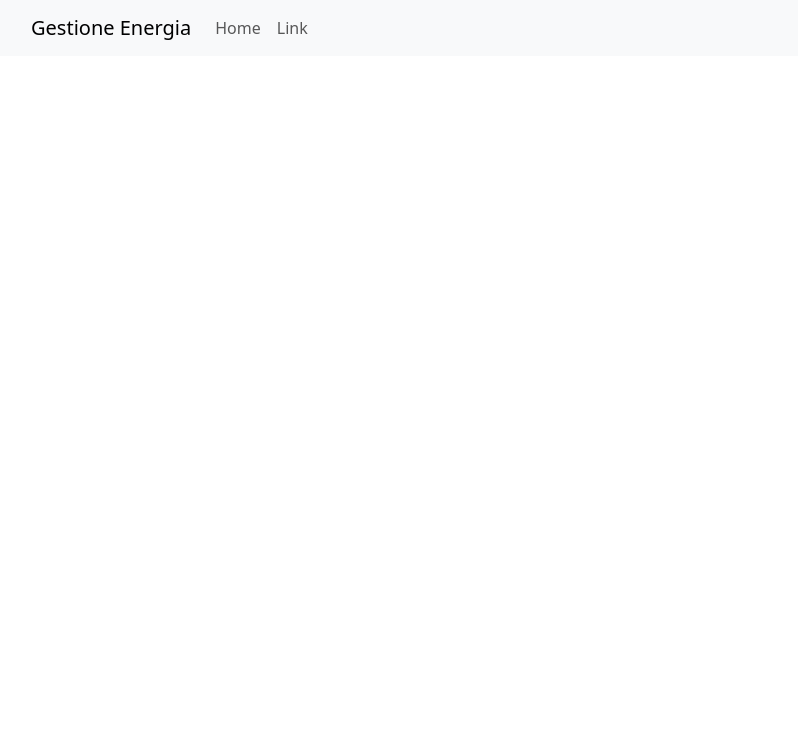
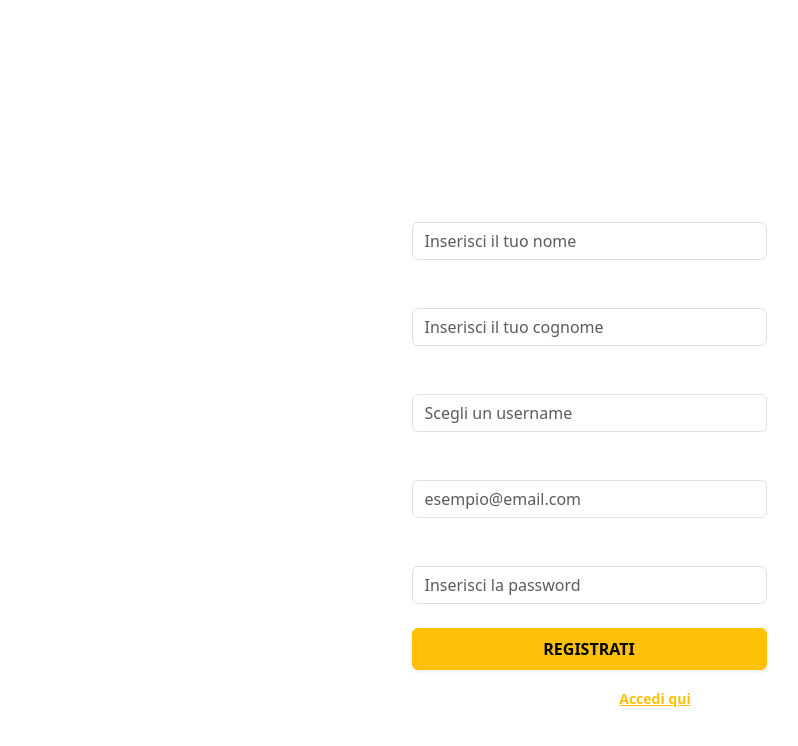
Before and after one commit to kevindonati/gestione-energia-elettrica-frontend, a React (Vite) app: page /register in a window 1280 px wide. Shown: the top 746 px of the page, without its empty margins (51-849 px from the left). Built offline with nearby package versions, Linux system fonts and the light colour scheme.

Commit message:
form registrazione e form login, implemento anche route in app

```diff
--- a/package.json
+++ b/package.json
@@ -16,7 +16,8 @@
     "react-bootstrap": "^2.10.10",
     "react-dom": "^19.2.7",
     "react-redux": "^9.3.0",
-    "react-router": "^8.3.0"
+    "react-router": "^8.3.0",
+    "react-router-dom": "^7.18.1"
   },
   "devDependencies": {
     "@babel/core": "^7.29.7",
--- a/src/App.jsx
+++ b/src/App.jsx
@@ -1,13 +1,53 @@
-import "./App.css"
-import Header from "./components/Header"
-import "bootstrap/dist/css/bootstrap.min.css"
+import "./App.css";
+import "bootstrap/dist/css/bootstrap.min.css";
+import { BrowserRouter, Routes, Route, Navigate } from "react-router-dom";
+import Header from "./components/Header";
+import Register from "./components/Register";
+import Login from "./components/Login";
 
 function App() {
+  // Esempio di gestione chiamata API per il Login
+  const handleLogin = async (credentials) => {
+    console.log("Dati Login inviati:", credentials);
+    // Qui inserirai la fetch/axios verso il tuo backend (es. POST /auth/login)
+  };
+
+  // Esempio di gestione chiamata API per la Registrazione
+  const handleRegister = async (formData) => {
+    console.log("Dati Registrazione inviati:", formData);
+    // Qui inserirai la fetch/axios verso il tuo backend (es. POST /auth/register)
+  };
+
   return (
-    <>
-      <Header />
-    </>
-  )
+    <BrowserRouter>
+      <div className="app-container">
+        <Routes>
+          <Route path="/" element={<Navigate to="/login" replace />} />
+
+          <Route path="/login" element={<Login onLogin={handleLogin} />} />
+
+          <Route
+            path="/register"
+            element={<Register onRegister={handleRegister} />}
+          />
+
+          <Route
+            path="/home"
+            element={
+              <>
+                <Header />
+                <main className="container mt-4">
+                  <h2 className="text-white">Benvenuto!</h2>
+                </main>
+              </>
+            }
+          />
+
+          <Route path="*" element={<Navigate to="/login" replace />} />
+        </Routes>
+      </div>
+    </BrowserRouter>
+  );
 }
 
-export default App
+export default App;
--- a/src/components/Login.jsx
+++ b/src/components/Login.jsx
@@ -0,0 +1,103 @@
+import { useState } from "react";
+import { Form, Button, Container, Row, Col } from "react-bootstrap";
+import { useNavigate, Link } from "react-router-dom";
+import "bootstrap/dist/css/bootstrap.min.css";
+import "../App.css";
+
+const Login = ({ onLogin }) => {
+  const [credentials, setCredentials] = useState({
+    email: "",
+    password: "",
+  });
+
+  const navigate = useNavigate();
+
+  const loginStyle = {
+    backgroundSize: "cover",
+    backgroundPosition: "center",
+    backgroundRepeat: "no-repeat",
+    minHeight: "100vh",
+    display: "flex",
+    alignItems: "center",
+  };
+
+  const handleChange = (e) => {
+    const { name, value } = e.target;
+    setCredentials((prev) => ({
+      ...prev,
+      [name]: value,
+    }));
+  };
+
+  const handleSubmit = (e) => {
+    e.preventDefault();
+
+    if (onLogin) {
+      onLogin(credentials);
+    }
+
+    navigate("/home");
+  };
+
+  return (
+    <div style={loginStyle} className="registration-container">
+      <Container>
+        <Row className="justify-content-center">
+          <Col md={6} lg={5}>
+            <div className="glass-card p-5 mt-5">
+              <div className="text-center mb-4">
+                <h2 className="fw-bold text-white">Bentornato</h2>
+                <p className="text-white-50">Accedi al tuo account</p>
+              </div>
+
+              <Form onSubmit={handleSubmit}>
+                <Form.Group className="mb-3">
+                  <Form.Label className="text-white">Email</Form.Label>
+                  <Form.Control
+                    type="email"
+                    name="email"
+                    placeholder="Inserisci la tua email"
+                    value={credentials.email}
+                    onChange={handleChange}
+                    required
+                  />
+                </Form.Group>
+
+                <Form.Group className="mb-4">
+                  <Form.Label className="text-white">Password</Form.Label>
+                  <Form.Control
+                    type="password"
+                    name="password"
+                    placeholder="Inserisci la password"
+                    value={credentials.password}
+                    onChange={handleChange}
+                    required
+                  />
+                </Form.Group>
+
+                <Button
+                  variant="warning"
+                  className="w-100 py-2 fw-bold shadow-sm"
+                  type="submit"
+                >
+                  ACCEDI
+                </Button>
+
+                <div className="text-center mt-3">
+                  <small className="text-white-50">
+                    Non hai un account?{" "}
+                    <Link to="/register" className="text-warning fw-bold">
+                      Registrati
+                    </Link>
+                  </small>
+                </div>
+              </Form>
+            </div>
+          </Col>
+        </Row>
+      </Container>
+    </div>
+  );
+};
+
+export default Login;
--- /dev/null
+++ b/src/components/Register.jsx
@@ -0,0 +1,144 @@
+import { useState } from "react";
+import { Form, Button, Container, Row, Col } from "react-bootstrap";
+import { useNavigate, Link } from "react-router-dom";
+import "bootstrap/dist/css/bootstrap.min.css";
+import "../App.css";
+
+const Register = ({ onRegister }) => {
+  const [formData, setFormData] = useState({
+    username: "",
+    email: "",
+    password: "",
+    name: "",
+    surname: "",
+  });
+
+  const navigate = useNavigate();
+
+  const registrationStyle = {
+    backgroundSize: "cover",
+    backgroundPosition: "center",
+    backgroundRepeat: "no-repeat",
+    minHeight: "100vh",
+    display: "flex",
+    alignItems: "center",
+  };
+
+  const handleChange = (e) => {
+    const { name, value } = e.target;
+    setFormData((prev) => ({
+      ...prev,
+      [name]: value,
+    }));
+  };
+
+  const handleSubmit = (e) => {
+    e.preventDefault();
+
+    if (onRegister) {
+      onRegister(formData);
+    }
+
+    navigate("/login");
+  };
+
+  return (
+    <div style={registrationStyle} className="registration-container">
+      <Container>
+        <Row className="justify-content-center">
+          <Col md={6} lg={5}>
+            <div className="glass-card p-5 my-5">
+              <div className="text-center mb-4">
+                <h2 className="fw-bold text-white">Crea Account</h2>
+                <p className="text-white-50">
+                  Inserisci i tuoi dati per registrarti
+                </p>
+              </div>
+
+              <Form onSubmit={handleSubmit}>
+                <Form.Group className="mb-3">
+                  <Form.Label className="text-white">Nome</Form.Label>
+                  <Form.Control
+                    type="text"
+                    name="name"
+                    placeholder="Inserisci il tuo nome"
+                    value={formData.name}
+                    onChange={handleChange}
+                    required
+                  />
+                </Form.Group>
+
+                <Form.Group className="mb-3">
+                  <Form.Label className="text-white">Cognome</Form.Label>
+                  <Form.Control
+                    type="text"
+                    name="surname"
+                    placeholder="Inserisci il tuo cognome"
+                    value={formData.surname}
+                    onChange={handleChange}
+                    required
+                  />
+                </Form.Group>
+
+                <Form.Group className="mb-3">
+                  <Form.Label className="text-white">Username</Form.Label>
+                  <Form.Control
+                    type="text"
+                    name="username"
+                    placeholder="Scegli un username"
+                    value={formData.username}
+                    onChange={handleChange}
+                    required
+                  />
+                </Form.Group>
+
+                <Form.Group className="mb-3">
+                  <Form.Label className="text-white">Email</Form.Label>
+                  <Form.Control
+                    type="email"
+                    name="email"
+                    placeholder="esempio@email.com"
+                    value={formData.email}
+                    onChange={handleChange}
+                    required
+                  />
+                </Form.Group>
+
+                <Form.Group className="mb-4">
+                  <Form.Label className="text-white">Password</Form.Label>
+                  <Form.Control
+                    type="password"
+                    name="password"
+                    placeholder="Inserisci la password"
+                    value={formData.password}
+                    onChange={handleChange}
+                    required
+                  />
+                </Form.Group>
+
+                <Button
+                  variant="warning"
+                  className="w-100 py-2 fw-bold shadow-sm"
+                  type="submit"
+                >
+                  REGISTRATI
+                </Button>
+
+                <div className="text-center mt-3">
+                  <small className="text-white-50">
+                    Hai già un account?{" "}
+                    <Link to="/login" className="text-warning fw-bold">
+                      Accedi qui
+                    </Link>
+                  </small>
+                </div>
+              </Form>
+            </div>
+          </Col>
+        </Row>
+      </Container>
+    </div>
+  );
+};
+
+export default Register;
```
Also changed, not shown: 1 other file (tests, documents, lock files or other folders).
